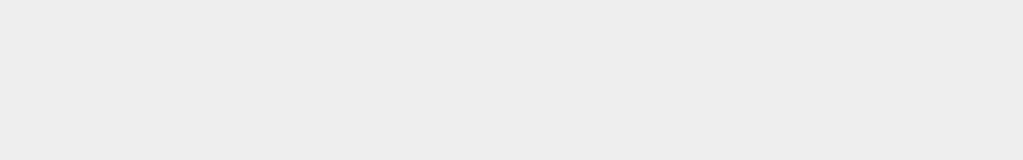
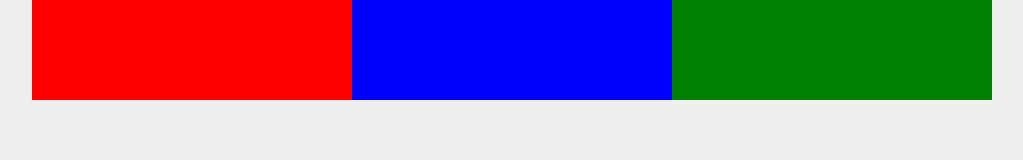
Before and after one commit to Driijko/Net-Ninja-CSS-Tutorial, a plain HTML site: page 03 Flexbox/css-flexbox-playlist-master/index.html in a window 1280 px wide. Shown: the whole page, without its empty margins (128-1151 px from the left). Drawn offline with Linux system fonts and the light colour scheme.

Commit message:
Finish flexbox tutorial

```diff
--- a/03 Flexbox/css-flexbox-playlist-master/style.css
+++ b/03 Flexbox/css-flexbox-playlist-master/style.css
@@ -12,3 +12,27 @@ body{
     max-width: 960px;
     margin: 0 auto;
 }
+
+.flex-container {
+    display: flex;
+    background: white;
+    flex-wrap: wrap;
+}
+
+.box {
+    height: 100px;
+    flex-basis: 200px;
+    flex-grow: 1;
+}
+
+.one {
+    background: red;
+}
+
+.two {
+    background: blue;
+}
+
+.three {
+    background: green;
+}
```
